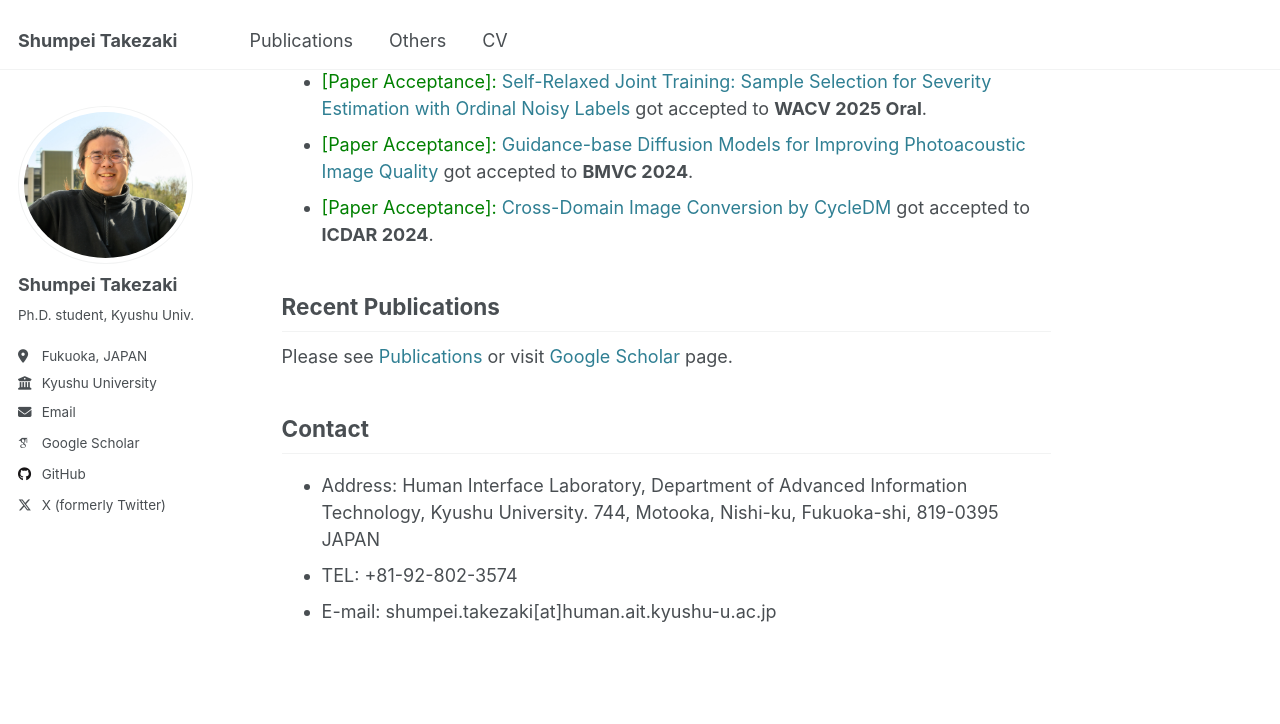
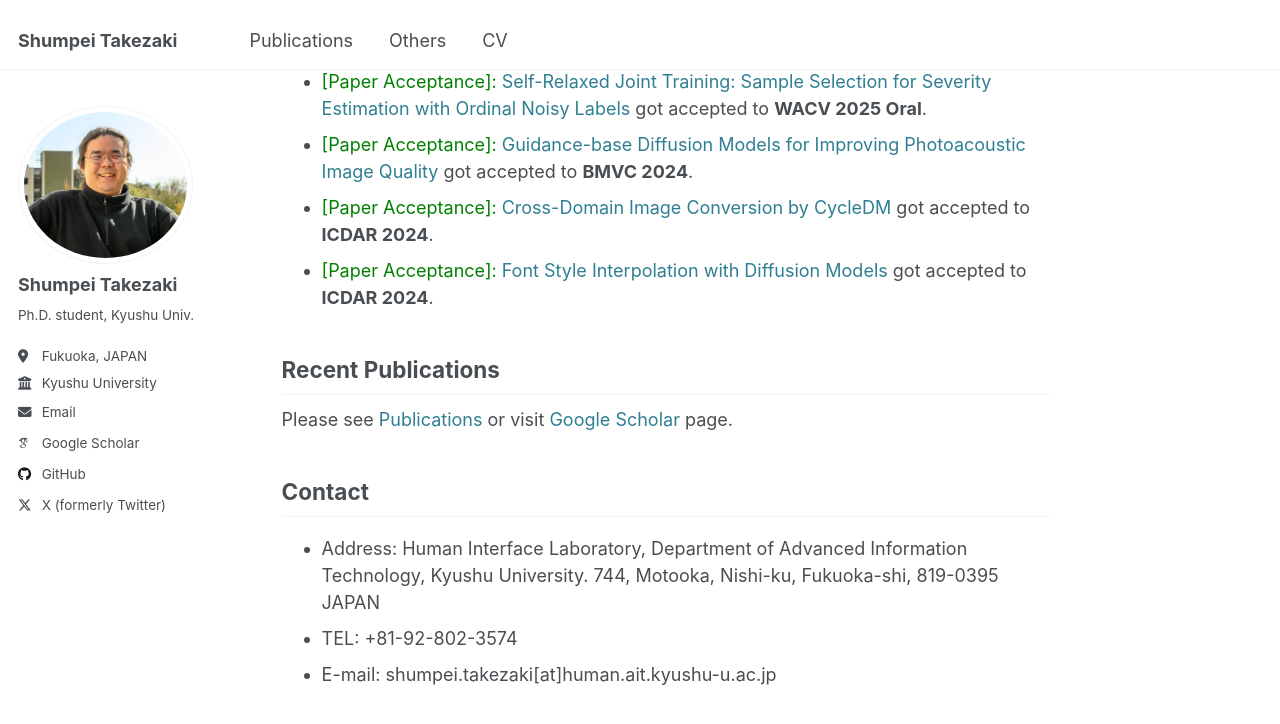
Before and after one commit to shumpei-takezaki/shumpei-takezaki.github.io, a Jekyll site: the page built from _pages/about.md, in a window 1280 px wide and 900 px high, scrolled down 459 px. Shown: the top 724 px of the window. Built offline with Jekyll 4.4.1, drawn with Linux system fonts in a browser that asks for light colours; some web fonts are replaced.

Commit message:
Update about.md

```diff
--- a/_pages/about.md
+++ b/_pages/about.md
@@ -18,6 +18,7 @@ My research is on generative modeling. I am particularly interested in the appli
 - <span style="color:green"> [Paper Acceptance]: </span> [Self-Relaxed Joint Training: Sample Selection for Severity Estimation with Ordinal Noisy Labels](https://arxiv.org/abs/2410.21885) got accepted to **WACV 2025 Oral**.
 - <span style="color:green"> [Paper Acceptance]: </span> [Guidance-base Diffusion Models for Improving Photoacoustic Image Quality](https://arxiv.org/abs/2502.06354) got accepted to **BMVC 2024**.
 - <span style="color:green"> [Paper Acceptance]: </span> [Cross-Domain Image Conversion by CycleDM](https://arxiv.org/abs/2403.02919) got accepted to **ICDAR 2024**.
+- <span style="color:green"> [Paper Acceptance]: </span> [Font Style Interpolation with Diffusion Models](https://arxiv.org/abs/2402.14311) got accepted to **ICDAR 2024**.
 
 ## Recent Publications
 Please see [Publications](/publications/) or visit [Google Scholar](https://scholar.google.com/citations?user=TJHgmY8AAAAJ&hl=en) page.
```
